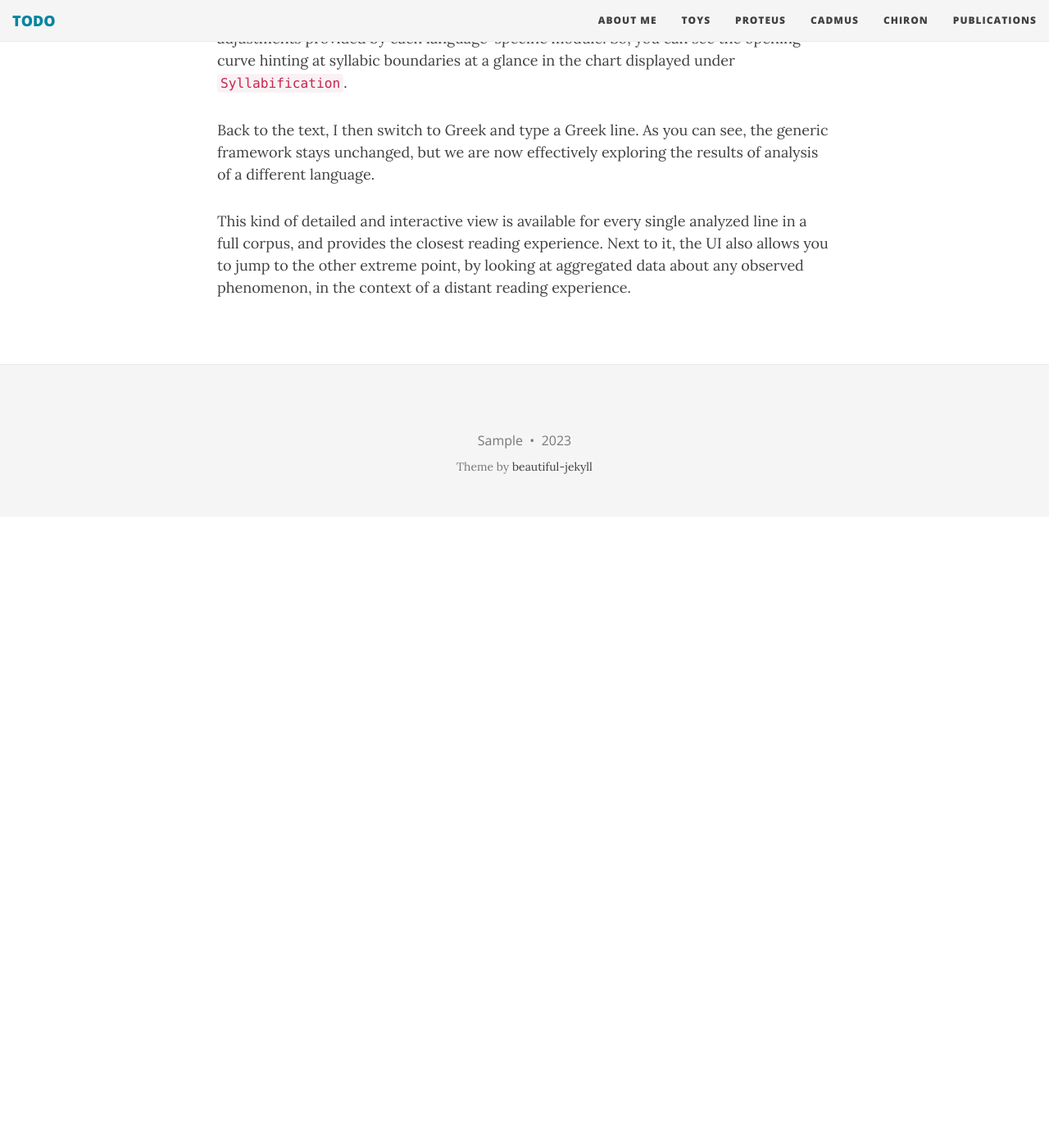
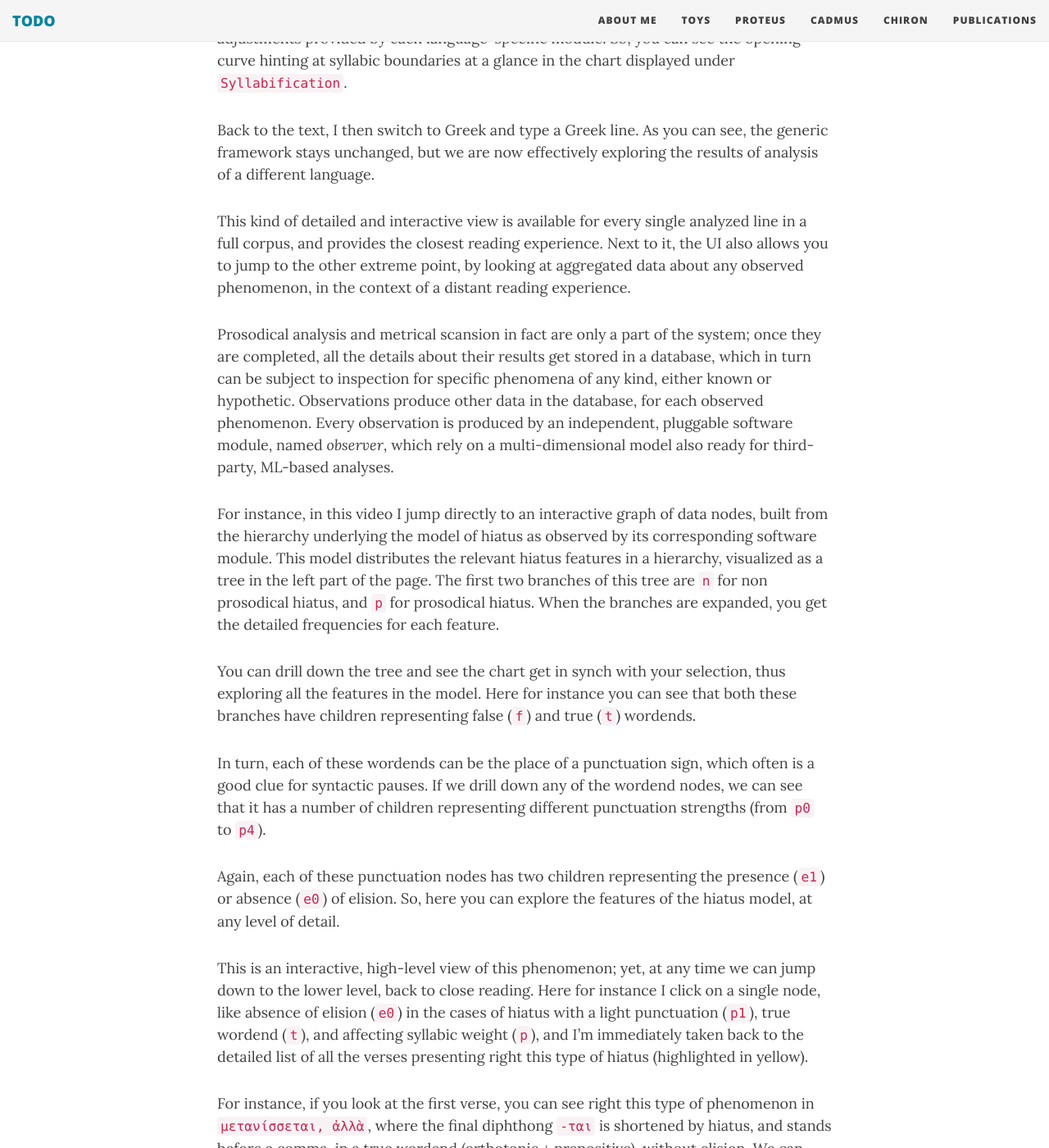
Before and after one commit to Myrmex/overview, a Jekyll site: the page built from chiron.md, in a window 1280 px wide and 1400 px high, scrolled down 2119 px. Shown: the whole window at 82% size. Built offline with Jekyll 4.4.1, drawn with Linux system fonts in a browser that asks for light colours; nearby versions of some CDN libraries; before the commit the page ends 2749 px from its top, so only the background shows below that; some of the changed text lies outside the part shown.

Commit message:
Update chiron.md

```diff
--- a/chiron.md
+++ b/chiron.md
@@ -42,3 +42,19 @@ Syllabification is based on the universal syllabic model ultimately dating to Sa
 Back to the text, I then switch to Greek and type a Greek line. As you can see, the generic framework stays unchanged, but we are now effectively exploring the results of analysis of a different language.
 
 This kind of detailed and interactive view is available for every single analyzed line in a full corpus, and provides the closest reading experience. Next to it, the UI also allows you to jump to the other extreme point, by looking at aggregated data about any observed phenomenon, in the context of a distant reading experience.
+
+Prosodical analysis and metrical scansion in fact are only a part of the system; once they are completed, all the details about their results get stored in a database, which in turn can be subject to inspection for specific phenomena of any kind, either known or hypothetic. Observations produce other data in the database, for each observed phenomenon. Every observation is produced by an independent, pluggable software module, named _observer_, which rely on a multi-dimensional model also ready for third-party, ML-based analyses.
+
+For instance, in this video I jump directly to an interactive graph of data nodes, built from the hierarchy underlying the model of hiatus as observed by its corresponding software module. This model distributes the relevant hiatus features in a hierarchy, visualized as a tree in the left part of the page. The first two branches of this tree are `n` for non prosodical hiatus, and `p` for prosodical hiatus. When the branches are expanded, you get the detailed frequencies for each feature.
+
+You can drill down the tree and see the chart get in synch with your selection, thus exploring all the features in the model. Here for instance you can see that both these branches have children representing false (`f`) and true (`t`) wordends.
+
+In turn, each of these wordends can be the place of a punctuation sign, which often is a good clue for syntactic pauses. If we drill down any of the wordend nodes, we can see that it has a number of children representing different punctuation strengths (from `p0` to `p4`).
+
+Again, each of these punctuation nodes has two children representing the presence (`e1`) or absence (`e0`) of elision. So, here you can explore the features of the hiatus model, at any level of detail.
+
+This is an interactive, high-level view of this phenomenon; yet, at any time we can jump down to the lower level, back to close reading. Here for instance I click on a single node, like absence of elision (`e0`) in the cases of hiatus with a light punctuation (`p1`), true wordend (`t`), and affecting syllabic weight (`p`), and I'm immediately taken back to the detailed list of all the verses presenting right this type of hiatus (highlighted in yellow).
+
+For instance, if you look at the first verse, you can see right this type of phenomenon in `μετανίσσεται, ἀλλὰ`, where the final diphthong `-ται` is shortened by hiatus, and stands before a comma, in a true wordend (orthotonic + prepositive), without elision. We can even drill down to examine the details of each single segment and trait, just like before, in a fully interactive view. On passage, you should now notice that there are more rows for each line, because these are metrically scanned verses.
+
+This concludes our 2-minutes overview video, showing you a constant movement between close and distant reading approaches, for a sample chosen phenomenon like hiatus. Now, the real corpus analyzed here counts about 90,000 verses for 1300 years from Homer to Nonnos, averaging 20 traits per segment, and 40 segments per verse, for a total of 70 millions of raw data. Also, once we add phenomena observations, we get other 7 millions of high-level data about every linguistic and metrical phenomenon we desire. All of this is available in a standard RDBMS, totally independent from the Chiron software, so that both data and software (via API) can be consumed by any third party.
```
